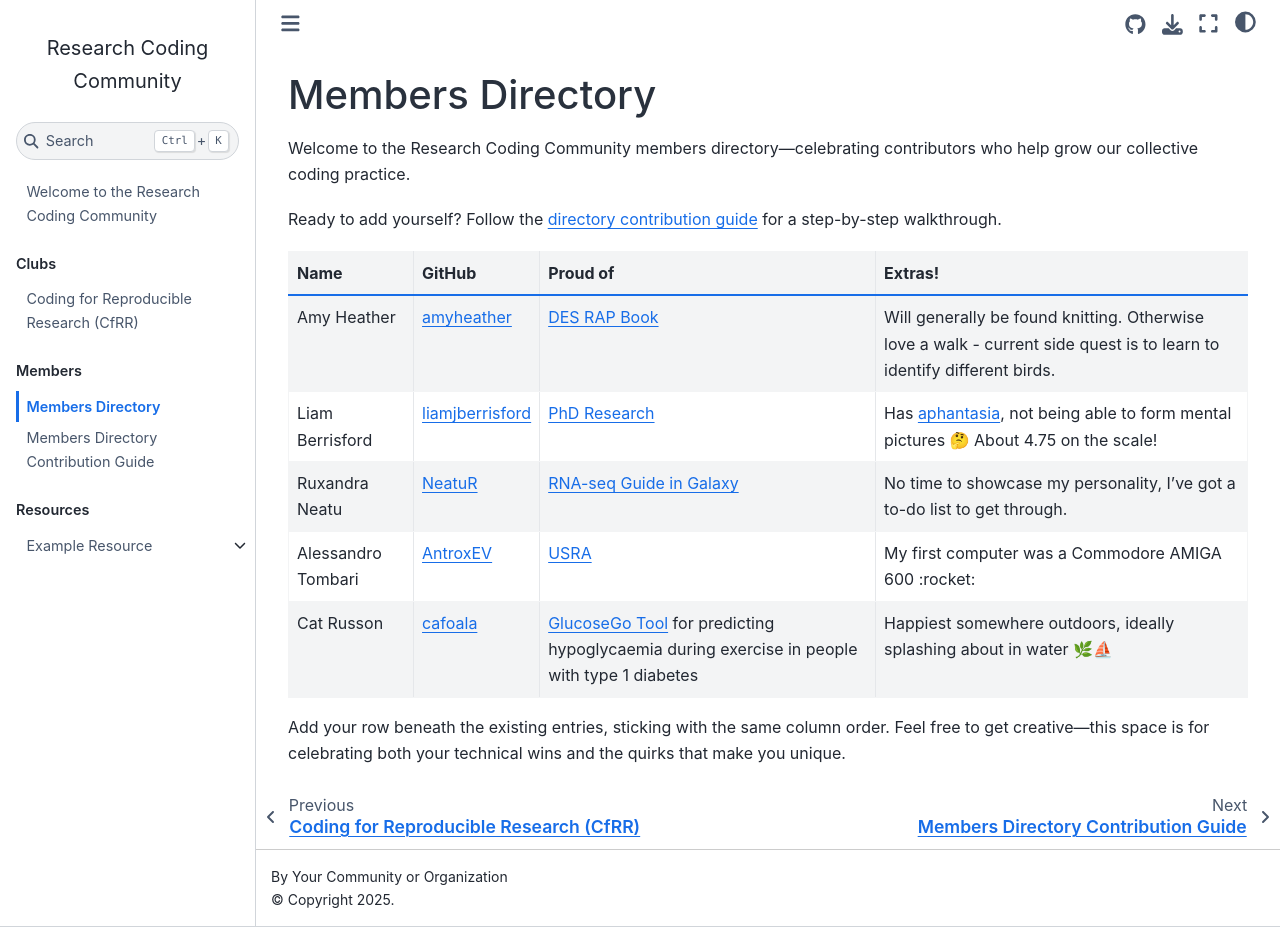
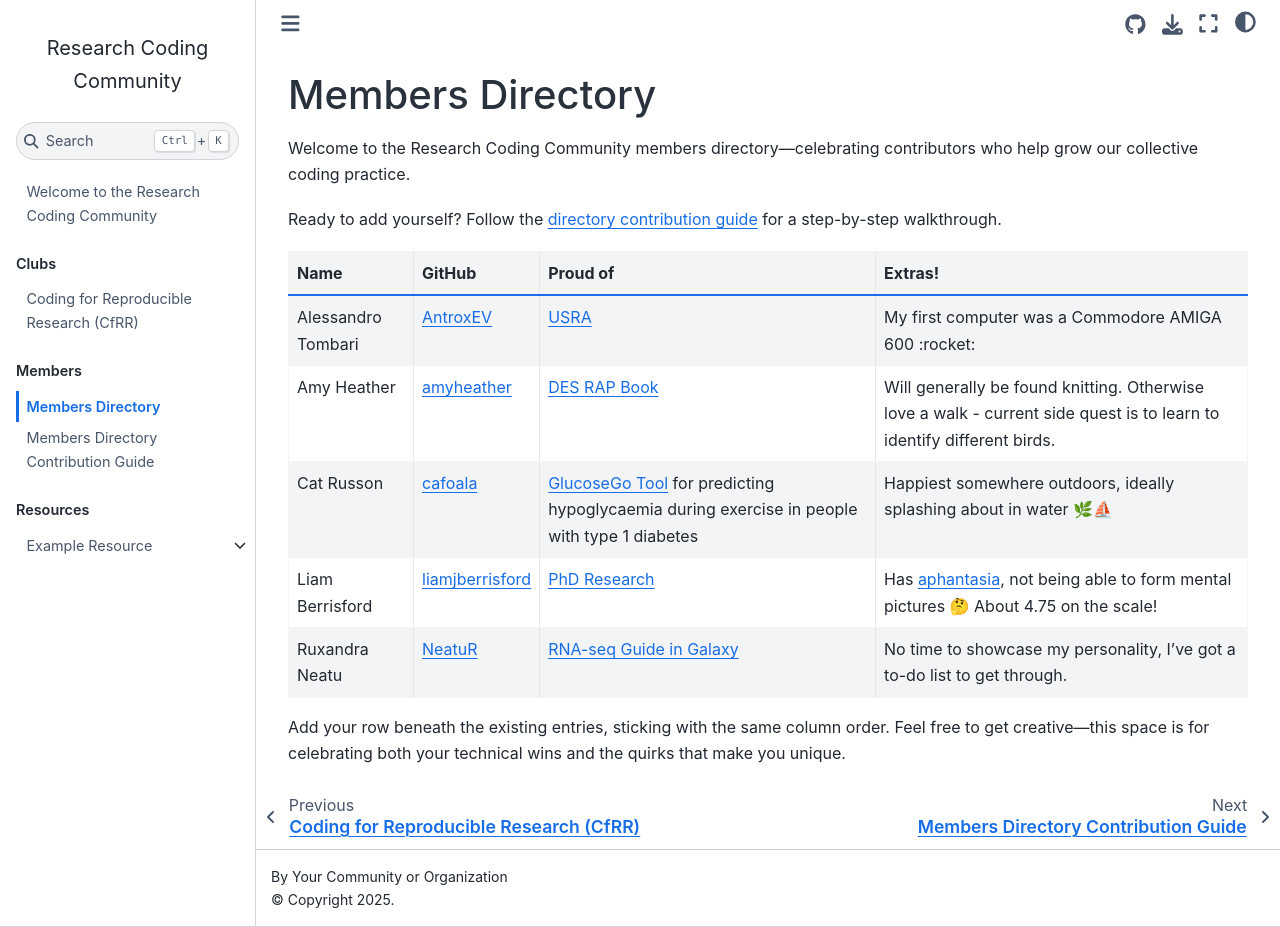
Before and after one commit to coding-for-reproducible-research/Research_Coding_Community, a Jupyter Book: the page built from members/directory.md, in a window 1280 px wide and 927 px high. Built offline with Jupyter Book 1.0.4 settings and Sphinx 7.4.7 and the Sphinx Book theme 1.1.4, drawn with Linux system fonts in a browser that asks for light colours; pages that are not in the unit, such as notebooks, are missing from menus.

```diff
--- a/members/directory.md
+++ b/members/directory.md
@@ -6,11 +6,11 @@ Ready to add yourself? Follow the [directory contribution guide](directory_guide
 
 | Name | GitHub | Proud of | Extras! |
 |------|--------|----------|-----------|
-| Amy Heather | [amyheather](https://github.com/amyheather) | [DES RAP Book](https://pythonhealthdatascience.github.io/des_rap_book/) | Will generally be found knitting. Otherwise love a walk - current side quest is to learn to identify different birds.
+| Alessandro Tombari | [AntroxEV](https://github.com/AntroxEV) | [USRA](https://antroxev.github.io/USRAWEB/) | My first computer was a Commodore AMIGA 600 :rocket: |
+| Amy Heather | [amyheather](https://github.com/amyheather) | [DES RAP Book](https://pythonhealthdatascience.github.io/des_rap_book/) | Will generally be found knitting. Otherwise love a walk - current side quest is to learn to identify different birds. |
+| Cat Russon | [cafoala](https://github.com/cafoala) | [GlucoseGo Tool](https://github.com/cafoala/glucoseGo) for predicting hypoglycaemia during exercise in people with type 1 diabetes | Happiest somewhere outdoors, ideally splashing about in water 🌿⛵ |
 | Liam Berrisford | [liamjberrisford](https://github.com/liamjberrisford) | [PhD Research](https://liamjberrisford.github.io/Environmental-Insights/) | Has [aphantasia](https://en.wikipedia.org/wiki/Aphantasia), not being able to form mental pictures 🤔 About 4.75 on the scale! |
 | Ruxandra Neatu | [NeatuR](https://github.com/NeatuR) | [RNA-seq Guide in Galaxy](https://github.com/NeatuR/RUX-RNA-SEQ/blob/master/RUX_RNA_SEQ.pdf) | No time to showcase my personality, I’ve got a to-do list to get through. |
-| Alessandro Tombari | [AntroxEV](https://github.com/AntroxEV) | [USRA](https://antroxev.github.io/USRAWEB/) | My first computer was a Commodore AMIGA 600 :rocket: |
-| Cat Russon | [cafoala](https://github.com/cafoala) | [GlucoseGo Tool](https://github.com/cafoala/glucoseGo) for predicting hypoglycaemia during exercise in people with type 1 diabetes | Happiest somewhere outdoors, ideally splashing about in water 🌿⛵
 
 
 Add your row beneath the existing entries, sticking with the same column order. Feel free to get creative—this space is for celebrating both your technical wins and the quirks that make you unique.
```
